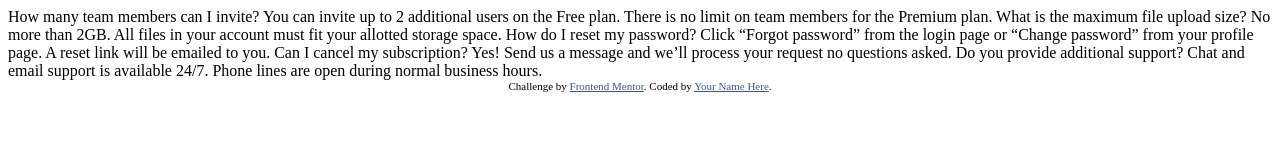
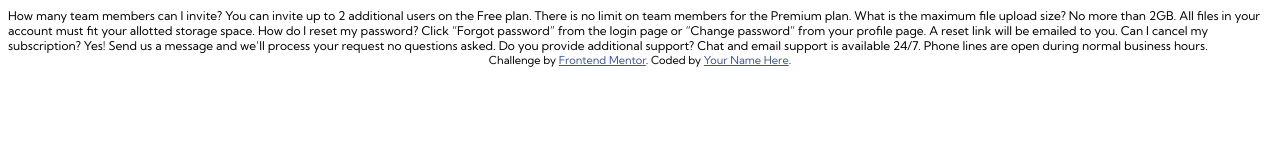
Before and after one commit to pchebel/frontend-mentor-accordion-card, a plain HTML site: page index.html in a window 1280 px wide. Drawn offline with Linux system fonts and the light colour scheme.

Commit message:
feat: setup

```diff
--- /dev/null
+++ b/_colors.scss
@@ -0,0 +1,20 @@
+// Primary
+
+//// Text
+
+$desat-blue-txt: hsl(238, 29%, 16%);
+$soft-red-txt: hsl(14, 88%, 65%);
+
+//// Gradient
+
+$soft-violet-grad: hsl(273, 75%, 66%);
+$soft-blue-grad: hsl(240, 73%, 65%);
+
+// Neutral
+//// Text
+$vdark-gray-blue-txt: hsl(237, 12%, 33%);
+$dark-gray-blue-txt: hsl(240, 6%, 50%);
+
+//// Dividers
+
+$lt-gray-blue-div: hsl(240, 5%, 91%);
--- a/index.html
+++ b/index.html
@@ -1,40 +1,47 @@
 <!DOCTYPE html>
 <html lang="en">
   <head>
-  <meta charset="UTF-8">
-  <meta name="viewport" content="width=device-width, initial-scale=1.0"> <!-- displays site properly based on user's device -->
+    <meta charset="UTF-8" />
+    <meta name="viewport" content="width=device-width, initial-scale=1.0" />
+    <!-- displays site properly based on user's device -->
 
-  <link rel="icon" type="image/png" sizes="32x32" href="./images/favicon-32x32.png">
+    <link
+      rel="icon"
+      type="image/png"
+      sizes="32x32"
+      href="./images/favicon-32x32.png"
+    />
+    <link rel="stylesheet" href="style.css" />
 
     <title>Frontend Mentor | FAQ Accordion Card</title>
 
     <!-- Feel free to remove these styles or customise in your own stylesheet 👍 -->
     <style>
-    .attribution { font-size: 11px; text-align: center; }
-    .attribution a { color: hsl(228, 45%, 44%); }
+      .attribution {
+        font-size: 11px;
+        text-align: center;
+      }
+      .attribution a {
+        color: hsl(228, 45%, 44%);
+      }
     </style>
   </head>
   <body>
-  How many team members can I invite?
-  You can invite up to 2 additional users on the Free plan. There is no limit on
-  team members for the Premium plan.
-
-  What is the maximum file upload size?
-  No more than 2GB. All files in your account must fit your allotted storage space.
-
-  How do I reset my password?
-  Click “Forgot password” from the login page or “Change password” from your profile page.
-  A reset link will be emailed to you.
-
-  Can I cancel my subscription?
-  Yes! Send us a message and we’ll process your request no questions asked.
-
-  Do you provide additional support?
-  Chat and email support is available 24/7. Phone lines are open during normal business hours.
+    How many team members can I invite? You can invite up to 2 additional users
+    on the Free plan. There is no limit on team members for the Premium plan.
+    What is the maximum file upload size? No more than 2GB. All files in your
+    account must fit your allotted storage space. How do I reset my password?
+    Click “Forgot password” from the login page or “Change password” from your
+    profile page. A reset link will be emailed to you. Can I cancel my
+    subscription? Yes! Send us a message and we’ll process your request no
+    questions asked. Do you provide additional support? Chat and email support
+    is available 24/7. Phone lines are open during normal business hours.
 
     <div class="attribution">
-    Challenge by <a href="https://www.frontendmentor.io?ref=challenge" target="_blank">Frontend Mentor</a>.
-    Coded by <a href="#">Your Name Here</a>.
+      Challenge by
+      <a href="https://www.frontendmentor.io?ref=challenge" target="_blank"
+        >Frontend Mentor</a
+      >. Coded by <a href="#">Your Name Here</a>.
     </div>
   </body>
 </html>
--- /dev/null
+++ b/style.scss
@@ -0,0 +1,11 @@
+@import url("https://fonts.googleapis.com/css2?family=Kumbh+Sans:wght@400;700&display=swap");
+@import "colors";
+
+$width-desktop: 1440px;
+$width-mobile: 375px;
+$font-size: 12px;
+
+body {
+  font-family: "Kumbh Sans", sans-serif;
+  font-size: $font-size;
+}
```
Also changed, not shown: style.css (added), 1 other file. Lines whose indentation alone changed are shown as unchanged.
